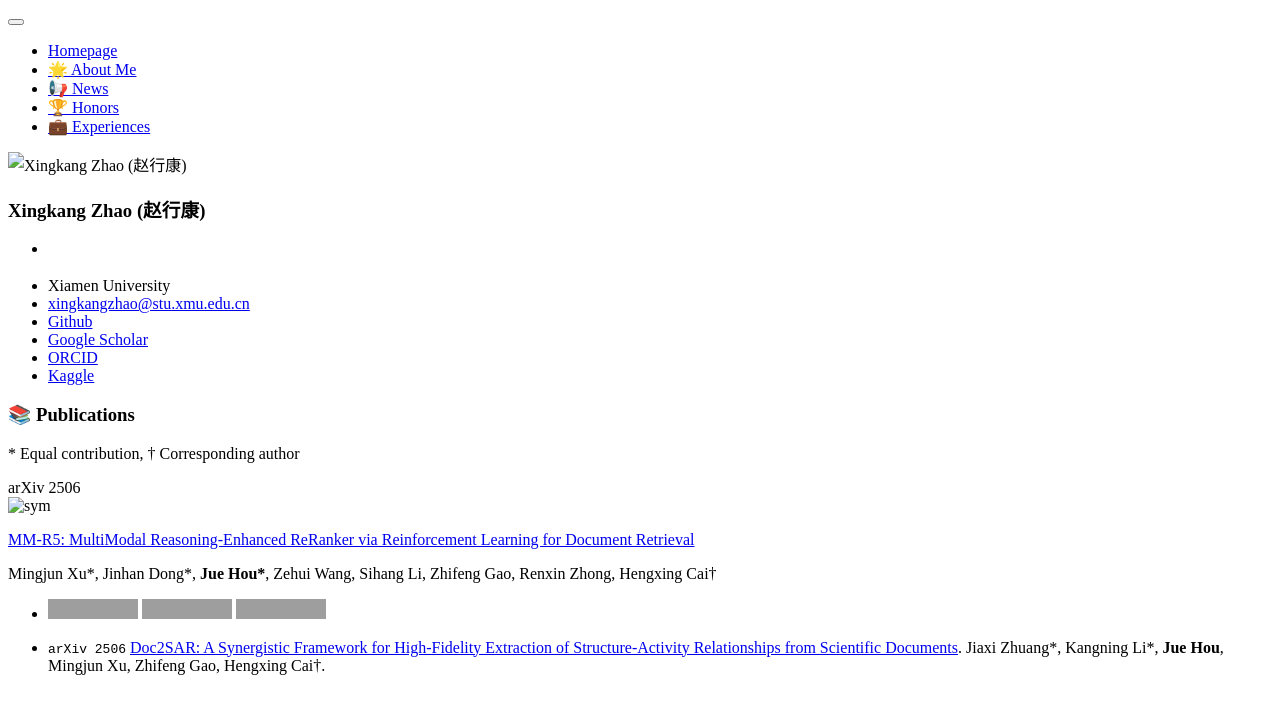
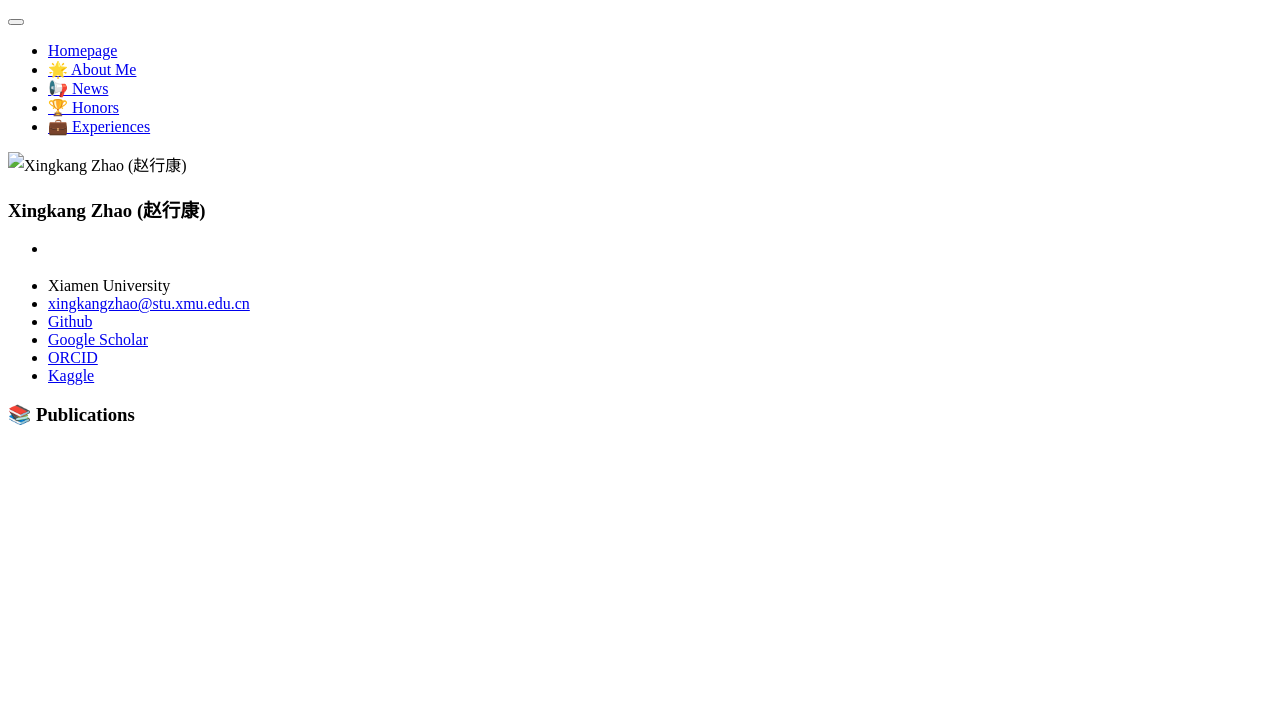
Before and after one commit to XKTREK/xktrek.github.io, a Jekyll site: the page built from _pages/includes/publications.md, in a window 1280 px wide. Shown: the top 714 px of the page. Built offline with Jekyll 4.4.1, drawn with Linux system fonts in a browser that asks for light colours; our own code applies the rules of GitHub Pages for plain Markdown files; grey boxes are pictures that could not be loaded.

Commit message:
2025-9-21

```diff
--- a/_pages/includes/publications.md
+++ b/_pages/includes/publications.md
@@ -9,7 +9,7 @@
 
 <!-- <a href='https://scholar.google.com/citations?user=GoceuAsAAAAJ'><img src="https://img.shields.io/endpoint?url={{ url | url_encode }}&logo=Google%20Scholar&labelColor=f6f6f6&color=9cf&style=flat&label=citations"></a> -->
 
-<p>* Equal contribution, † Corresponding author</p>
+<!-- <p>* Equal contribution, † Corresponding author</p>
 
 <div class='paper-box'><div class='paper-box-image'><div><div class="badge">arXiv 2506</div><img src='images/pub/MM-R5.png' alt="sym" width="100%"></div></div>
 <div class='paper-box-text' markdown="1">
@@ -23,4 +23,4 @@ Mingjun Xu\*, Jinhan Dong\*, <strong>Jue Hou\*</strong>, Zehui Wang, Sihang Li,
 </div>
 </div>
 
-- ``arXiv 2506`` [Doc2SAR: A Synergistic Framework for High-Fidelity Extraction of Structure-Activity Relationships from Scientific Documents](https://arxiv.org/pdf/2506.21625). Jiaxi Zhuang\*, Kangning Li\*, <strong>Jue Hou</strong>, Mingjun Xu, Zhifeng Gao, Hengxing Cai†.
+- ``arXiv 2506`` [Doc2SAR: A Synergistic Framework for High-Fidelity Extraction of Structure-Activity Relationships from Scientific Documents](https://arxiv.org/pdf/2506.21625). Jiaxi Zhuang\*, Kangning Li\*, <strong>Jue Hou</strong>, Mingjun Xu, Zhifeng Gao, Hengxing Cai†. -->
```
